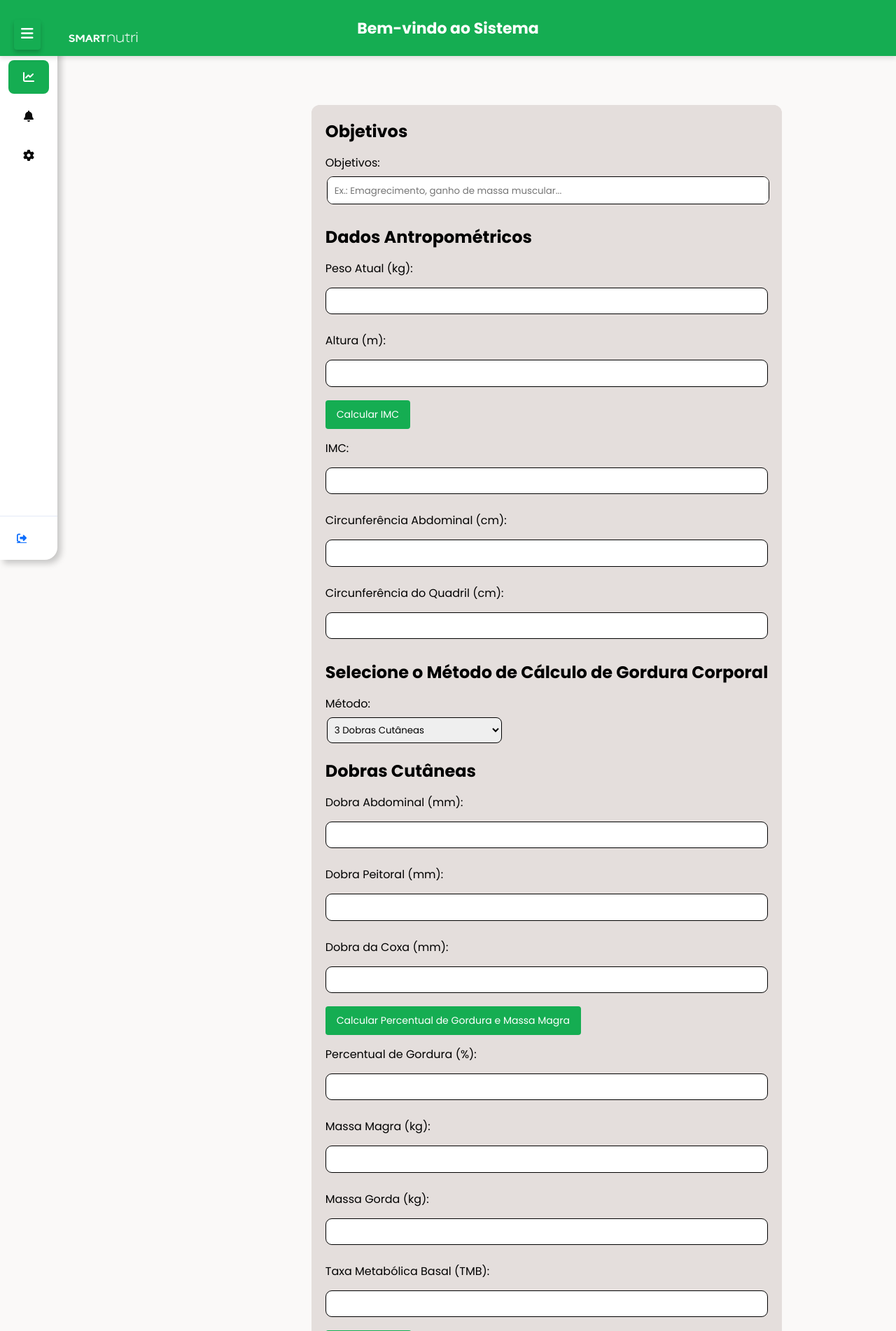
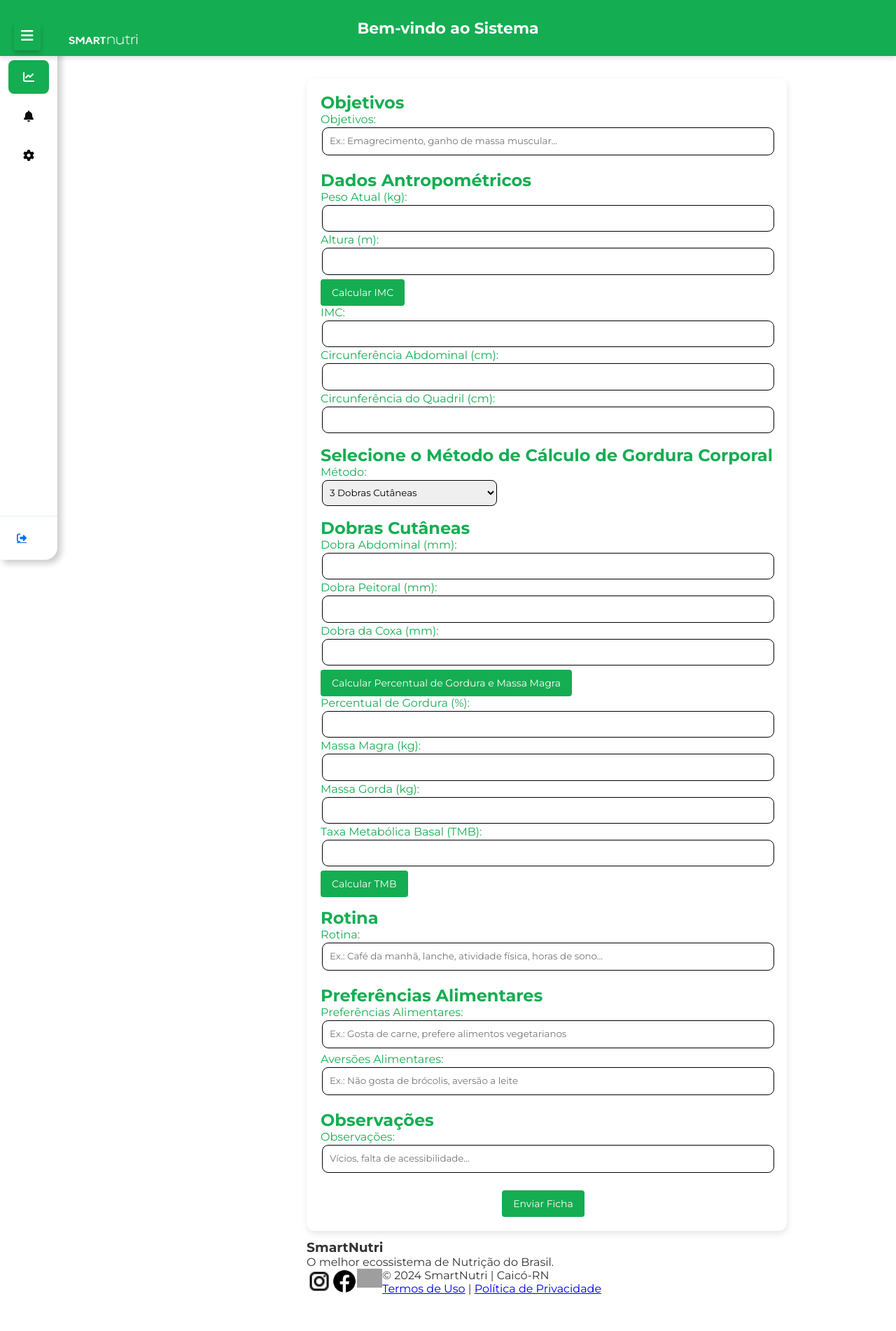
Before and after one commit to cllararibeiro/smartnutri, a Flask app: template templates/nutricionista/consulta.html in a window 1280 px wide. Shown: the top 1902 px of the page at 70% size. After the commit the page ends 1851 px from the top, so only its background shows below. Run offline with Flask 3, Linux system fonts and the light colour scheme; the template is opened without the code that fills it, so the values that code supplies are empty; parts of the project's set-up code (start-up, migrations or seed data) failed here and were passed over; grey boxes are pictures that could not be loaded.

Commit message:
Update consulta.css

```diff
--- a/static/css/consulta.css
+++ b/static/css/consulta.css
@@ -1,5 +1,3 @@
-@import url('https://fonts.googleapis.com/css2?family=Poppins:ital,wght@0,100;0,200;0,300;0,400;0,500;0,600;0,700;0,800;0,900;1,100;1,200;1,300;1,400;1,500;1,600;1,700;1,800;1,900&display=swap');
-
 :root {
     --verde-cabeçalho: #0a5247;
     --verde-botao-borda: #70883A;
@@ -20,81 +18,53 @@
     --bege-claro:#f7f7f7;
   }
 
-  * {
-    margin: 0;
-    padding: 0;
+* {
+    margin:0;
+    padding:0;
     box-sizing: border-box;
-    font-family: "Poppins", sans-serif;
-  }
+    font-family: "Montserrat";
+}
 
-  .bg-verde {
-    background-color:var(--verde-padrao);
-  }
+body {
+    background-color: var(--branco);
+    color:#333;
+}
 
-  .bg-bege{
-    background-color:  #e4dedc;
-  }
+header {
+    background-color: var(--verde-padrao);
+    color: var(--branco);
+    padding: 15px;
+    text-align: center;
+    font-size: 24px;
+}
 
-  .btn-danger {
-    background-color: var(--rosa);
-  }
+img {
+    width: 2.25rem;
+    height:auto;
+    float: left;
 
-  .btn-rosa {
-    background-color: var(--rosa);
-  }
+}
 
-  .btn-azul {
-    background-color: var(--azul);
-  }
-
-  .btn-amarelo {
-    background-color:var(--amarelo) ;
-  }
-
-  body {
-    display: flex;
-
-    width: 100%;
-    height: auto;
-    font-family: 'Lucida Sans', 'Lucida Sans Regular', 'Lucida Grande', 'Lucida Sans Unicode', Geneva, Verdana, sans-serif;
-    background-color: #faf9f8;
-  }
-
-  .container1 {
-    display: flex;
-    justify-content: center;
-    width: 100%;
-    height: 150px;
-    background-color: var(--verde-padrao);
-    box-shadow: 0 0 15px rgba(0, 0, 0, 0.1);
-    margin-top: 0%;
-    justify-items: center;
-    align-items: center;
-  }
-
+h1 {
+    font-size: larger;
+    font-family: "Montserrat";
+}
 
 .container {
-    display: flex;
-    justify-content: center;
-    align-items: center;
     width: 100%;
-    height: auto;
-    margin-top: 50px;
-    padding: 0px;
+    max-width: 900px;
+    margin: 12px auto;
+    background-color: var(--branco);
+    padding: 20px;
     border-radius: 12px;
-    background-color:var(--bege);
-    justify-items: center;
-
-    margin-bottom: 50px;
+    color:var(--verde-padrao);
+    box-shadow: 1px 4px 10px rgba(0, 0, 0, 0.1);
 }
 
 .form {
     display: flex;
     flex-direction: column;
-    justify-items: center;
-    background-color: var(--bege);
-    padding: 20px;
-    border-radius: 12px;
+
 }
 
 .form-section {
@@ -110,22 +80,15 @@ input{
     max-width: 860px;
     height: 2.4rem;
     border-radius: 9px;
-    margin: 10px 0 10px 0;
+    margin: 2px;
     border: 1px solid var(--preto);
+    padding: 8px;
     resize: none;
-}
-
-.input-group {
-    margin: 5px 0 5px 0;
-}
-
-.input-group label {
-    margin-bottom: 5px;
-    margin-top: 15px;
 }
 
 textarea {
     width: 100%;
+    max-width: 860px;
     height: 2.5rem;
     border-radius: 9px;
     margin: 2px;
@@ -135,6 +98,7 @@ textarea {
 }
 input[type=number]::-webkit-inner-spin-button {
     -webkit-appearance: none;
+
 }
 
 button {
@@ -148,6 +112,7 @@ button {
     margin-right: 10px;
     margin-top: 4px;
     transition: background-color 0.3s ease;
+
 }
 
 button:hover {
@@ -169,32 +134,3 @@ select {
     padding:6px;
     border: 1px solid var(--preto);
 }
-
-footer {
-    display: flex;
-    flex-wrap: wrap;
-    justify-content: space-around;
-    text-align: center;
-    background-color: var(--verde-padrao);
-    padding: 40px 0;
-    color: white;
-    padding-bottom: 20px;
-  }
-
-.footer-left, .footer-center {
-    max-width: 300px;
-}
-
-.footer-left h3, .footer-center h3 {
-    font-size: 1.5rem;
-}
-
-.footer-bottom {
-    font-size: 0.9em;
-}
-
-.footer-bottom a {
-    color: white;
-    text-decoration: none;
-    margin: 0 10px;
-}
```
